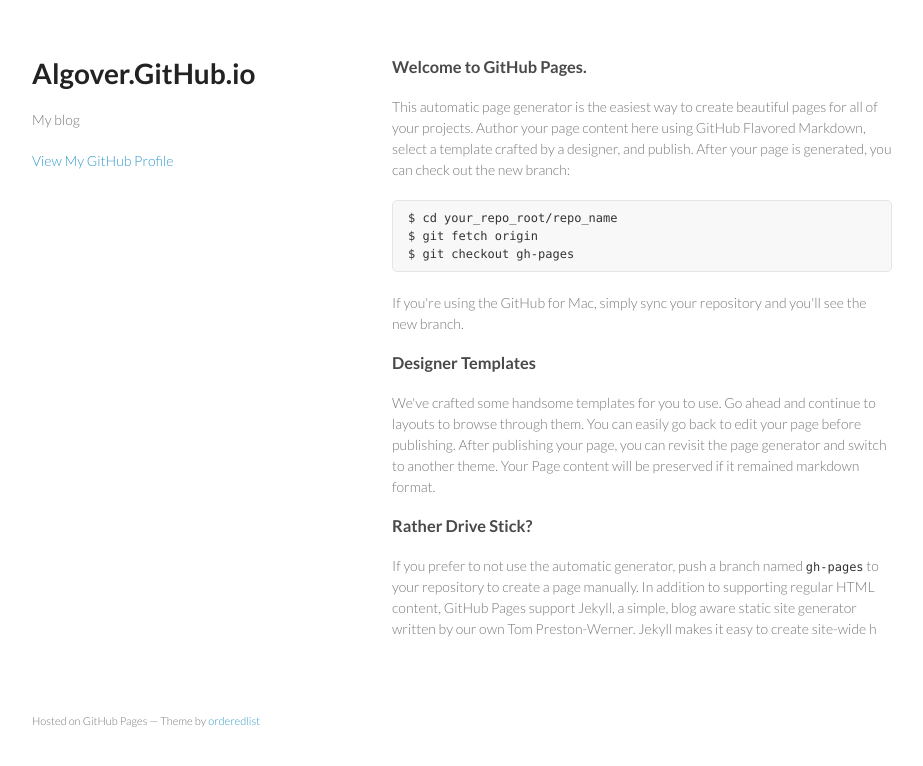
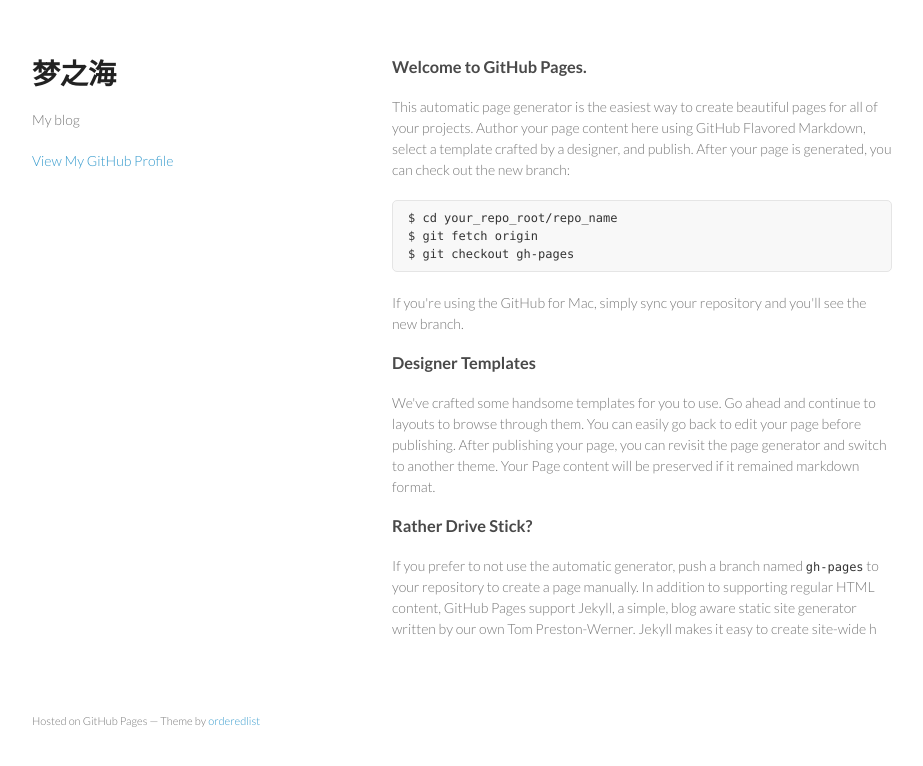
Before and after one commit to algover/algover.github.io, a plain HTML site: page index.html in a window 1280 px wide. Shown: the whole page, without its empty margins (178-1101 px from the left). Drawn offline with Linux system fonts and the light colour scheme.

Commit message:
Update index.html

```diff
--- a/index.html
+++ b/index.html
@@ -3,7 +3,7 @@
   <head>
     <meta charset="utf-8">
     <meta http-equiv="X-UA-Compatible" content="chrome=1">
-    <title>Algover.GitHub.io by algover</title>
+    <title>梦之海 by algover</title>
 
     <link rel="stylesheet" href="stylesheets/styles.css">
     <link rel="stylesheet" href="stylesheets/pygment_trac.css">
@@ -15,7 +15,7 @@
   <body>
     <div class="wrapper">
       <header>
-        <h1>Algover.GitHub.io</h1>
+        <h1>梦之海</h1>
         <p>My blog</p>
 
 
```
